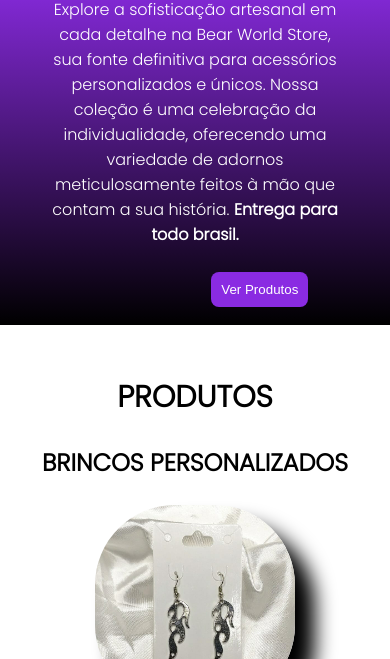
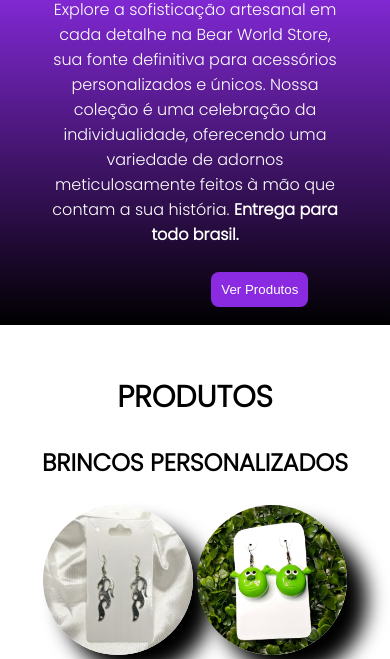
Before and after one commit to MarceloDEV05/Bear-World-Store, a plain HTML site: page index.html in a window 390 px wide. Shown: the part 375-1034 px from the top of the page. Drawn offline with Linux system fonts and the light colour scheme; a web font is replaced by a local one.

Commit message:
Web Page - Bear Worl Store

```diff
--- a/style.css
+++ b/style.css
@@ -192,4 +192,8 @@
     .containerCont div p{
         display: none;
     }
+
+    .containerSub article img{
+        width: 150px;
+    }
 }
```
